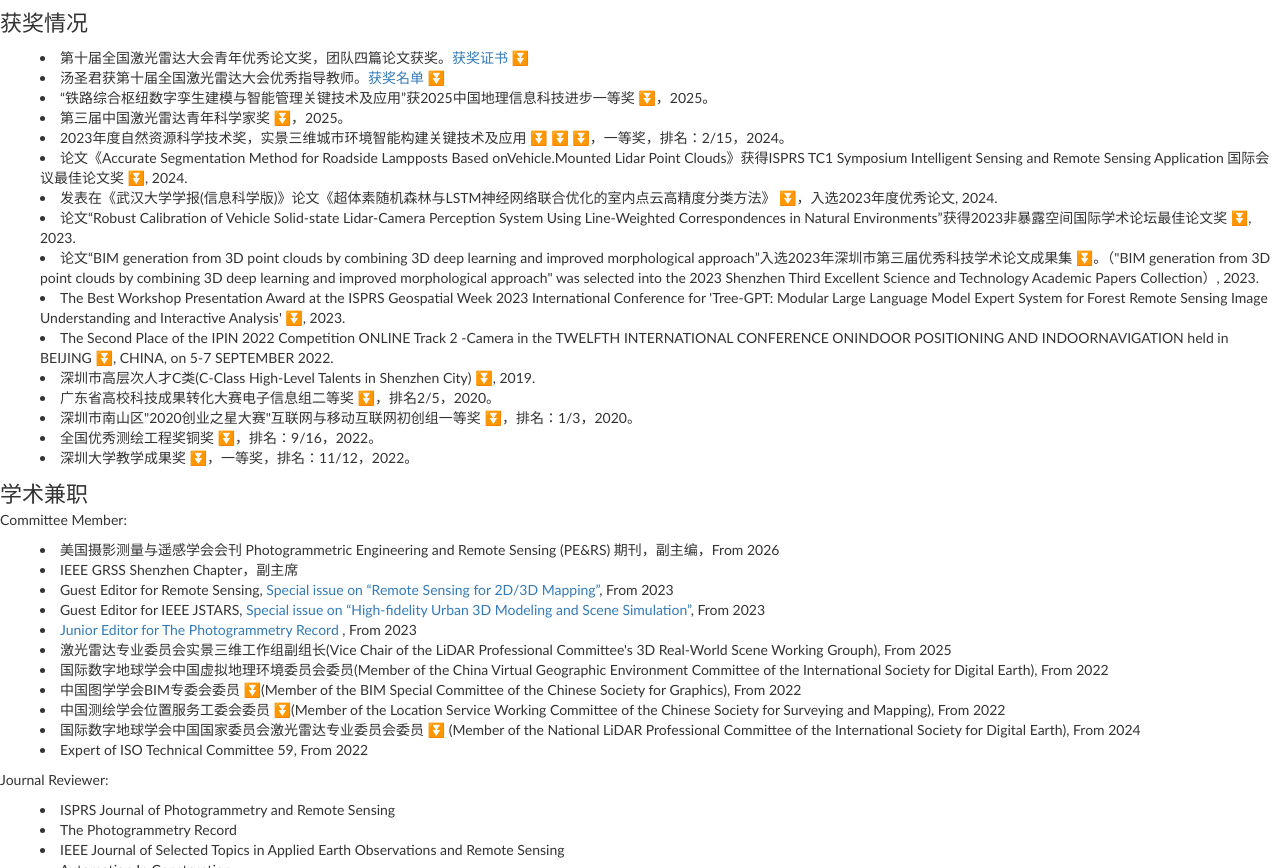
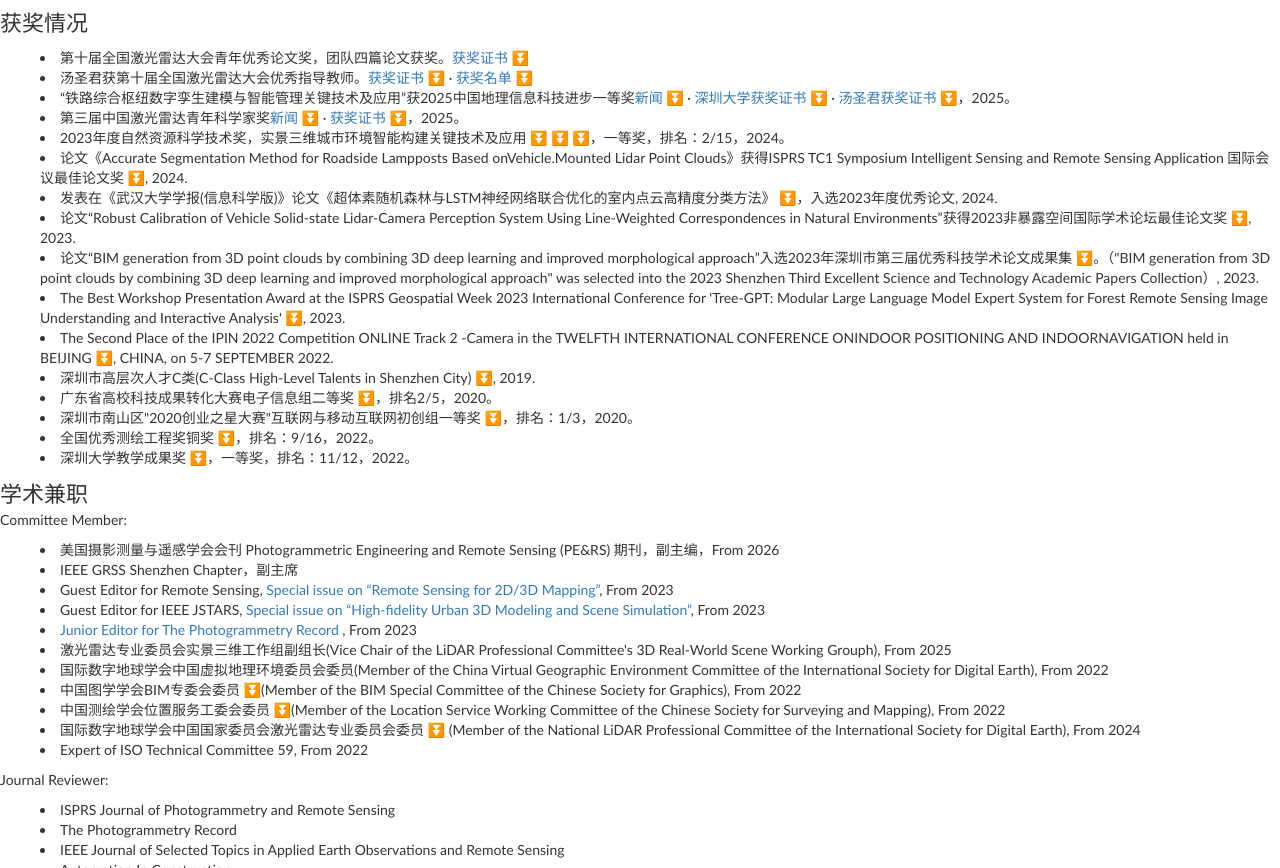
Before and after one commit to tangshengjun/GroupSitewithdoc, a plain HTML site: page index.html in a window 1280 px wide. Shown: the part 7272-8140 px from the top of the page. Drawn offline with Linux system fonts and the light colour scheme.

Commit message:
Update award certificate links

```diff
--- a/index.html
+++ b/index.html
@@ -793,9 +793,9 @@
               <p>
                 <ul>
 		    <li style="list-style-position:inside;margin:0;padding:0;text-align:left;">第十届全国激光雷达大会青年优秀论文奖，团队四篇论文获奖。<a href="data/2026-lidar10-outstanding-young-paper-certificates.pdf">获奖证书 ⏬</a></li>
-		    <li style="list-style-position:inside;margin:0;padding:0;text-align:left;">汤圣君获第十届全国激光雷达大会优秀指导教师。<a href="data/2026-lidar10-outstanding-advisor-list.pdf">获奖名单 ⏬</a></li>
-		    <li style="list-style-position:inside;margin:0;padding:0;text-align:left;">“铁路综合枢纽数字孪生建模与智能管理关键技术及应用”获2025中国地理信息科技进步一等奖<a href="https://mp.weixin.qq.com/s/oka1vsTNKUHXN-Ac9okcCw"> ⏬</a>，2025。</li>
-		    <li style="list-style-position:inside;margin:0;padding:0;text-align:left;">第三届中国激光雷达青年科学家奖<a href="https://mp.weixin.qq.com/s/jAfXHcO4WV4ssJ9m6RFlyQ"> ⏬</a>，2025。</li>
+		    <li style="list-style-position:inside;margin:0;padding:0;text-align:left;">汤圣君获第十届全国激光雷达大会优秀指导教师。<a href="https://www.kdocs.cn/l/cpIpRhfDUIsf">获奖证书 ⏬</a> · <a href="data/2026-lidar10-outstanding-advisor-list.pdf">获奖名单 ⏬</a></li>
+		    <li style="list-style-position:inside;margin:0;padding:0;text-align:left;">“铁路综合枢纽数字孪生建模与智能管理关键技术及应用”获2025中国地理信息科技进步一等奖<a href="https://mp.weixin.qq.com/s/oka1vsTNKUHXN-Ac9okcCw">新闻 ⏬</a> · <a href="https://www.kdocs.cn/l/crzkV4N60oAw">深圳大学获奖证书 ⏬</a> · <a href="https://www.kdocs.cn/l/cqhRrCWKiaCs">汤圣君获奖证书 ⏬</a>，2025。</li>
+		    <li style="list-style-position:inside;margin:0;padding:0;text-align:left;">第三届中国激光雷达青年科学家奖<a href="https://mp.weixin.qq.com/s/jAfXHcO4WV4ssJ9m6RFlyQ">新闻 ⏬</a> · <a href="https://www.kdocs.cn/l/cpiMfCGN5tg2">获奖证书 ⏬</a>，2025。</li>
 		    <li style="list-style-position:inside;margin:0;padding:0;text-align:left;">2023年度自然资源科学技术奖，实景三维城市环境智能构建关键技术及应用<a href="https://www.kdocs.cn/l/clahjfiJ5evN"> ⏬</a><a href="https://www.kdocs.cn/l/ccAbSixhZIAV"> ⏬</a><a href="https://kdocs.cn/l/chRsedsKcOJA"> ⏬</a>，一等奖，排名：2/15，2024。</li>
 		    <li style="list-style-position:inside;margin:0;padding:0;text-align:left;">论文《Accurate Segmentation Method for Roadside Lampposts Based onVehicle.Mounted Lidar Point Clouds》获得ISPRS TC1 Symposium Intelligent Sensing and Remote Sensing Application 国际会议最佳论文奖<a href="https://www.kdocs.cn/l/cqCJiW37FGXU"> ⏬</a>, 2024.</li>
 		    <li style="list-style-position:inside;margin:0;padding:0;text-align:left;">发表在《武汉大学学报(信息科学版)》论文《超体素随机森林与LSTM神经网络联合优化的室内点云高精度分类方法》<a href="https://www.kdocs.cn/l/csiEDhO5FMJX"> ⏬</a>，入选2023年度优秀论文, 2024.</li>
```
